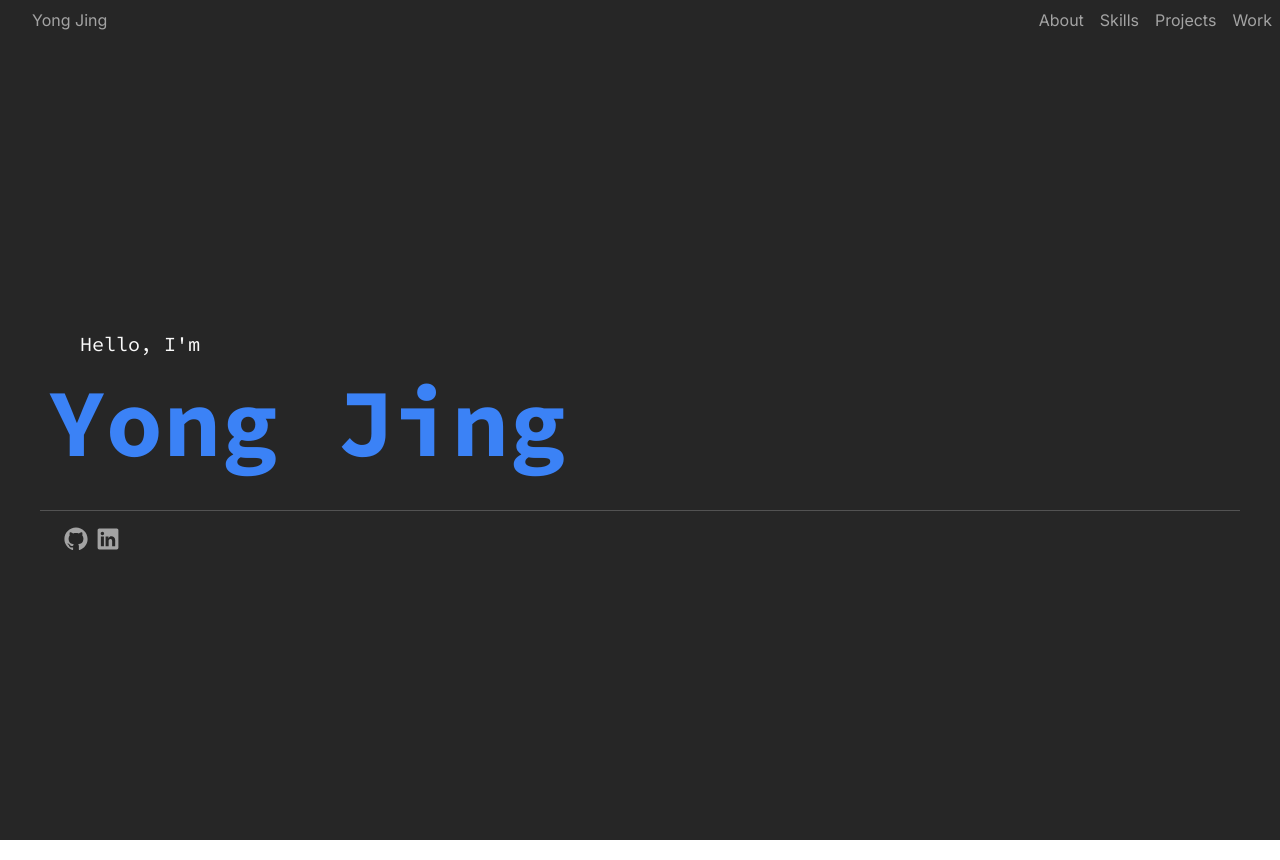
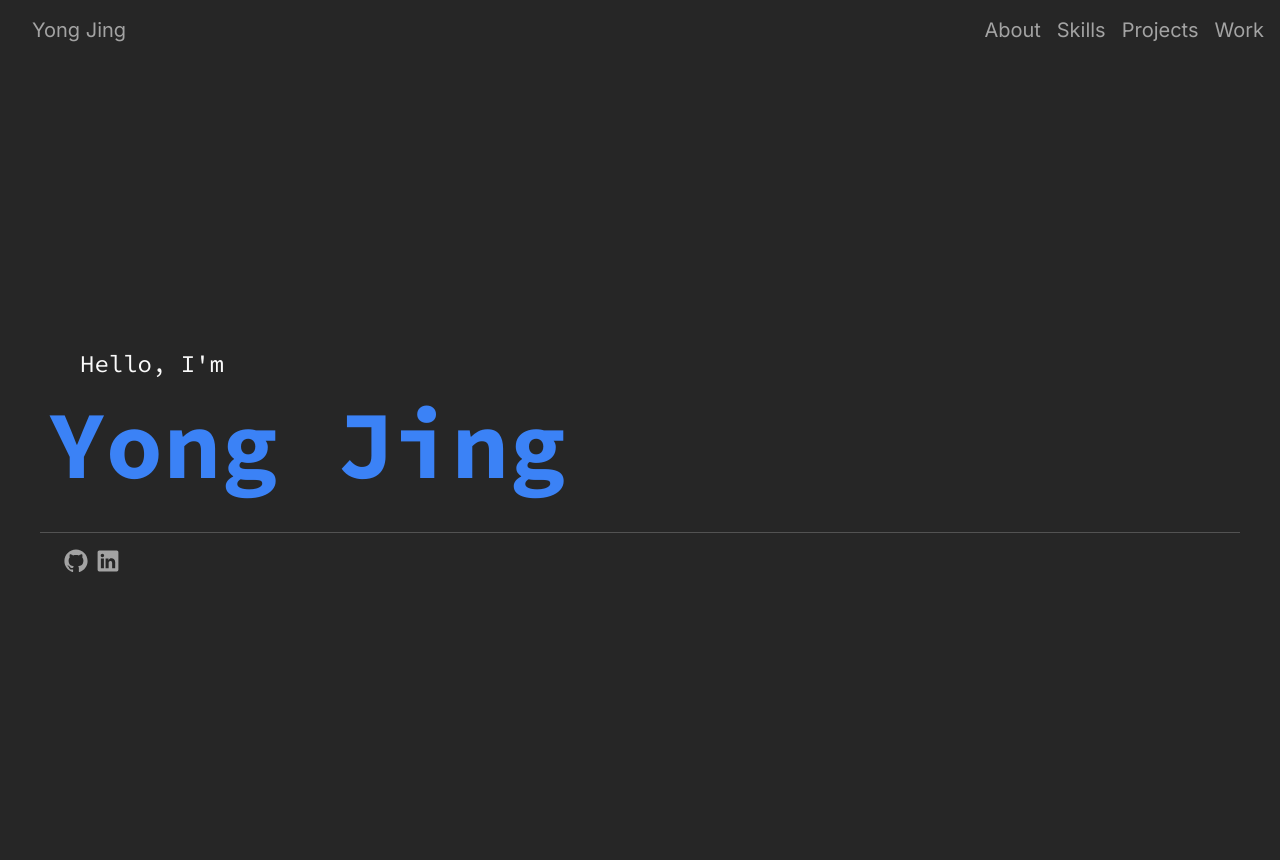
Before and after one commit to gohyongjing/portfolio, a Next.js app: page / in a window 1280 px wide. Built offline with nearby package versions, Linux system fonts and the light colour scheme.

Commit message:
Add social media

```diff
--- a/src/app/greeting.tsx
+++ b/src/app/greeting.tsx
@@ -25,12 +25,12 @@ export default function Greeting() {
 
   return (
     <>
-      <div className="mx-20 text-xl">
+      <div className="mx-10 sm:mx-20 text-2xl">
         {
           completeGreeting.substring(0, step)
         }
       </div>
-        <div className="flex ml-12 mt-4 mb-10 text-8xl text-blue-500">
+        <div className="flex ml-12 mt-4 mb-10 text-4xl sm:text-8xl text-blue-500">
           <b>
             {
               completeName.substring(0, nameIndex)
--- a/src/app/social-media-icons.tsx
+++ b/src/app/social-media-icons.tsx
@@ -5,8 +5,12 @@ import { Icons } from "@/lib/radix-ui";
 export default function SocialMediaIcons() {
   return (
     <div className="flex mx-16 gap-2 animate-fade-in">
-      <Icons.GitHubLogoIcon className=" w-6 h-6 text-neutral-400 hover:text-neutral-50 cursor-pointer"/>
-      <Icons.LinkedInLogoIcon className="w-6 h-6 text-neutral-400 hover:text-neutral-50 cursor-pointer"/>
+      <a target="_blank" href="https://github.com/gohyongjing" rel="noopener noreferrer">
+        <Icons.GitHubLogoIcon className=" w-6 h-6 text-neutral-400 hover:text-neutral-50 cursor-pointer"/>
+      </a>
+      <a target="_blank" href="https://www.linkedin.com/in/gohyongjing/" rel="noopener noreferrer">
+        <Icons.LinkedInLogoIcon className="w-6 h-6 text-neutral-400 hover:text-neutral-50 cursor-pointer"/>
+      </a>
     </div>
   );
 }
--- a/src/app/ui/nav/nav-bar.tsx
+++ b/src/app/ui/nav/nav-bar.tsx
@@ -7,7 +7,7 @@ export default function NavBar() {
 
   return (
     <NavigationMenu.Root className='sticky top-0 bg-neutral-800 text-neutral-400 '>
-      <NavigationMenu.List className='pl-8 pr-2 py-2 flex justify-between animate-fade-in'>
+      <NavigationMenu.List className='pl-4 sm:pl-8 pr-4 py-4 flex justify-between animate-fade-in'>
         <NavigationMenu.Item>
           <NavLink>
             Yong Jing
--- a/src/app/ui/nav/nav-link.tsx
+++ b/src/app/ui/nav/nav-link.tsx
@@ -8,7 +8,7 @@ type NavBarProps = {
 
 export default function NavLink({children}: NavBarProps) {
   return (
-    <NavigationMenu.Link className='hover:text-neutral-50 cursor-pointer'>
+    <NavigationMenu.Link className='text-xl hover:text-neutral-50 cursor-pointer'>
         {children}
     </NavigationMenu.Link>
   );
```
